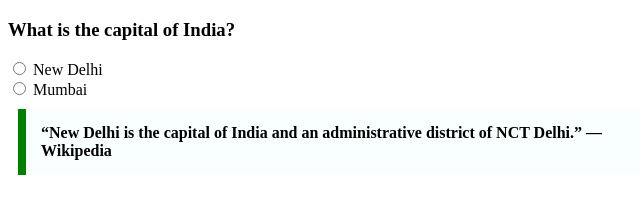
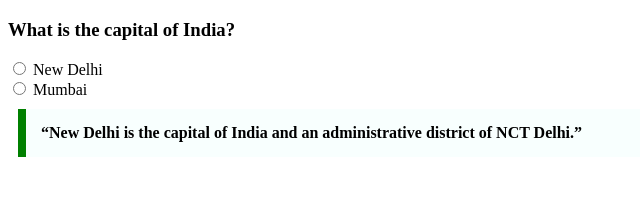
Before and after one commit to acciojob/trivia-itsaayush27, a website: page main.html in a window 1280 px wide. Shown: the whole page, without its empty margins (0-640 px from the left). Drawn offline with Linux system fonts and the light colour scheme.

Commit message:
created a submission

```diff
--- a/main.html
+++ b/main.html
@@ -19,11 +19,9 @@
     </label>
   </form>
 
-  <!-- Quotation -->
-  <blockquote class="styled-quote">
-    “New Delhi is the capital of India and an administrative district of NCT Delhi.” — Wikipedia
-  </blockquote>
-
+ <blockquote class="styled-quote" >
+  “New Delhi is the capital of India and an administrative district of NCT Delhi.”
+</blockquote>
 	<!-- the entire body must be written by student -->
     <script type="text/javascript" src="./script.js">
 </script>
```
